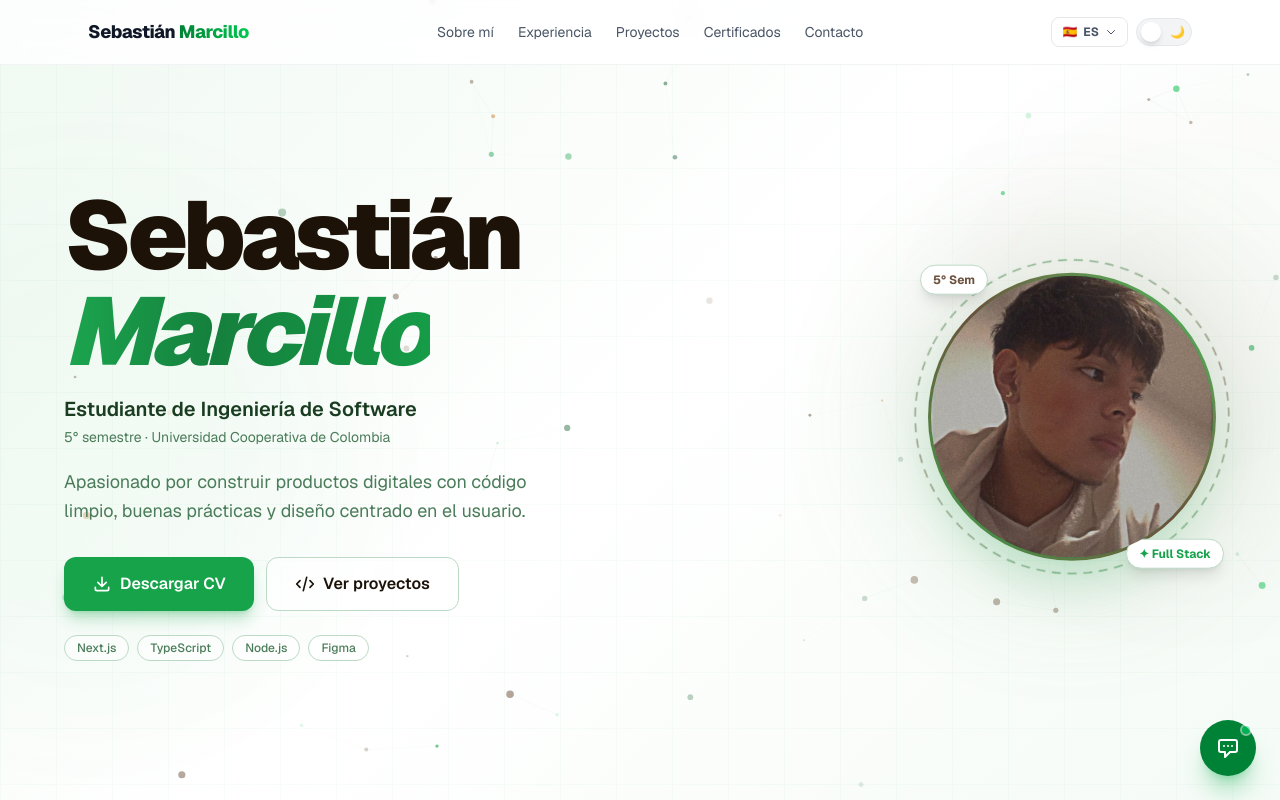
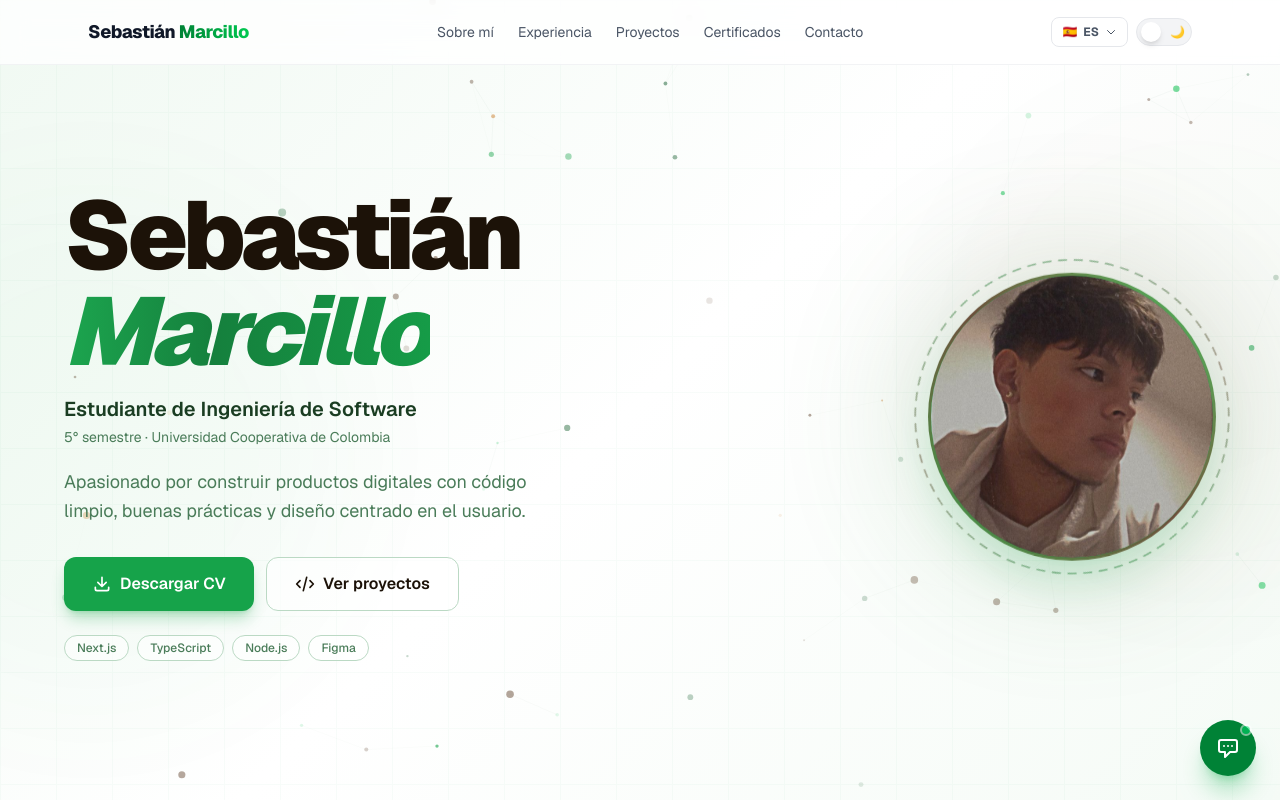
Before and after one commit to sebastiandavid98/portfolio-nextjs-sebastian, a Next.js app: page / in a window 1280 px wide. Shown: the top 800 px of the page. Built offline with nearby package versions, Linux system fonts and the light colour scheme.

Commit message:
fix: quitar badges '5° Sem' y 'Full Stack' de la foto en Hero

```diff
--- a/app/sections/Hero.tsx
+++ b/app/sections/Hero.tsx
@@ -3,7 +3,6 @@ import Image from "next/image";
 import { useEffect, useRef, useState } from "react";
 import { useLang } from "../context/LangContext";
 import { DownloadIcon, CodeIcon } from "../components/icons";
-import { SITE } from "../lib/config";
 
 // ── Floating particles ───────────────────────────────────────
 type Particle = { x: number; y: number; size: number; speedX: number; speedY: number; opacity: number; color: string };
@@ -207,13 +206,6 @@ export default function Hero() {
               </div>
             </div>
 
-            {/* Corner badges */}
-            <div className="absolute -bottom-2 -right-2 bg-white dark:bg-[#0D2414] border border-[#BBD9C4] dark:border-[#14532d] text-xs font-bold px-3 py-1.5 rounded-full shadow-lg text-[#16a34a] dark:text-[#22c55e]">
-              ✦ Full Stack
-            </div>
-            <div className="absolute -top-2 -left-2 bg-white dark:bg-[#0D2414] border border-[#BBD9C4] dark:border-[#14532d] text-xs font-bold px-3 py-1.5 rounded-full shadow-lg text-[#6b4f3b] dark:text-[#6b4f3b]">
-              5° Sem
-            </div>
           </div>
         </div>
 
```
